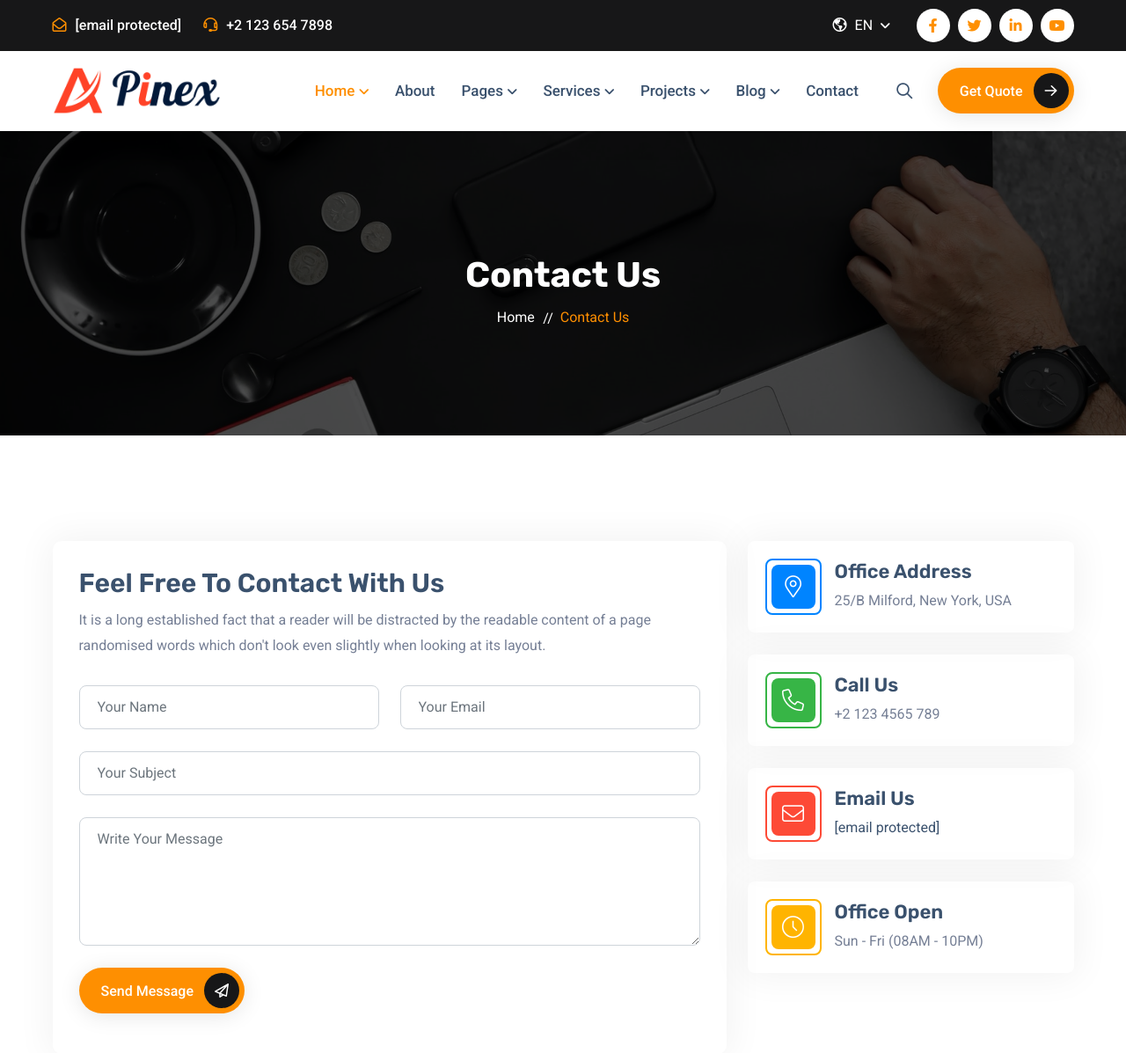
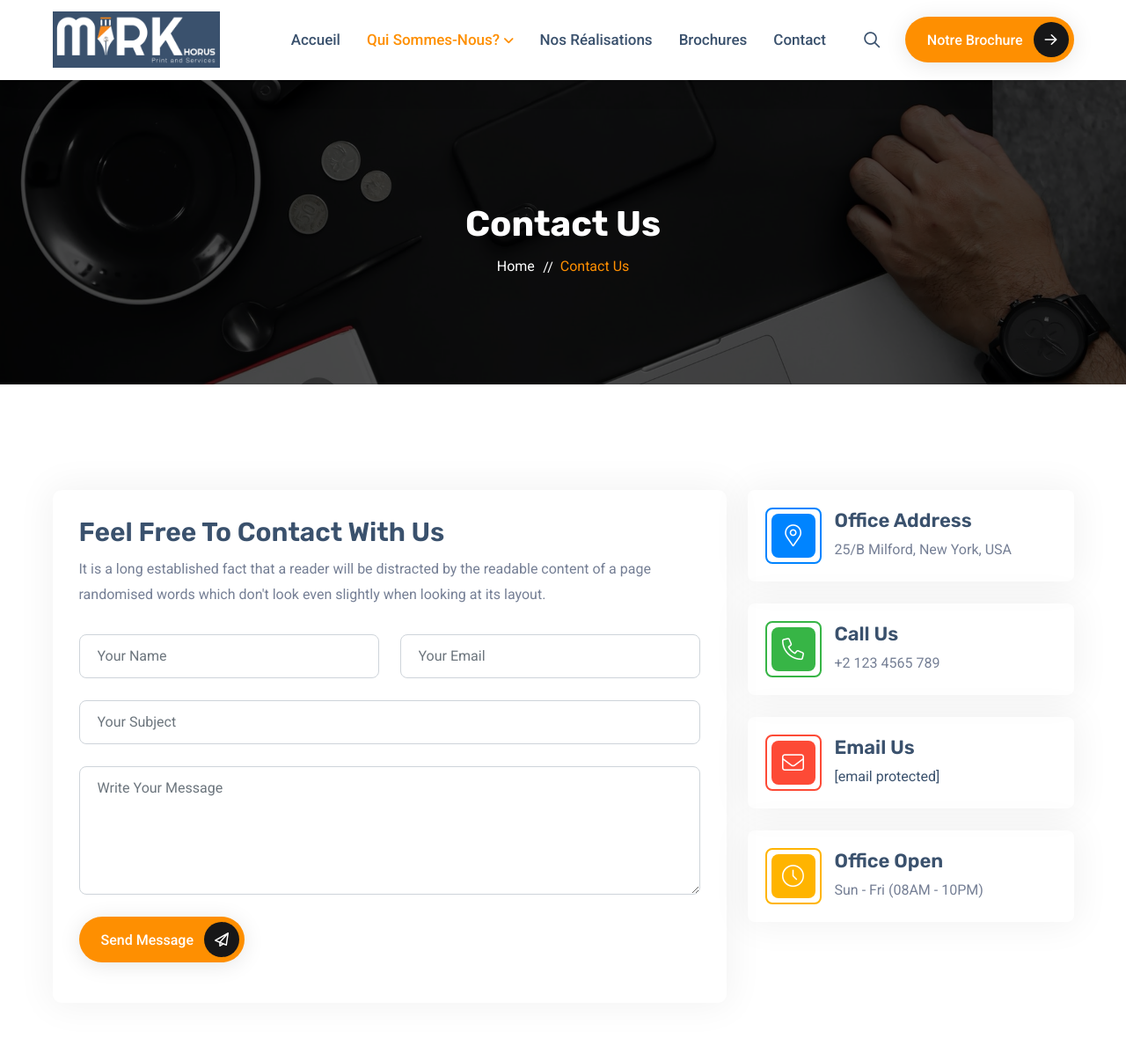
Before and after one commit to dodji05/markus, a PHP site: page /contact.html in a window 1280 px wide. Shown: the top 1197 px of the page at 88% size. Run offline with PHP 8.4, Linux system fonts and the light colour scheme; some libraries are stand-ins or nearby versions.

Commit message:
composer

```diff
--- a/assets/css/style.css
+++ b/assets/css/style.css
@@ -1106,7 +1106,8 @@ button.navbar-toggler:focus {
 }
 
 .hero-single {
-    background: #171718;
+    /*background: #171718;*/
+    background: #e9e8e8;
     padding-top: 120px;
     padding-bottom: 120px;
     background-position: center !important;
@@ -1150,8 +1151,9 @@ button.navbar-toggler:focus {
     color: #FE8F01;
     font-size: 25px;
     position: relative;
-    text-transform: capitalize;
-    font-family: pacifico, cursive
+    /*text-transform: capitalize;*/
+    /*font-family: pacifico, cursive*/
+    font-family:  'neotech-regular', sans-serif;
 }
 
 .hero-single .hero-content p {
@@ -3890,3 +3892,9 @@ body.rtl-mode .price-wrapper {
 .home-3 .theme-btn:hover i {
     background: #FE8F01
 }
+
+.sliders {
+    padding-top: 4rem;
+    padding-bottom: 4rem;
+    background: #5c636a;
+}
--- a/contact.html
+++ b/contact.html
@@ -1,7 +1,6 @@
 <!DOCTYPE html>
 <html lang="en">
 
-<!-- Mirrored from live.themewild.com/pinex/contact.html by HTTrack Website Copier/3.x [XR&CO'2014], Tue, 29 Nov 2022 06:08:03 GMT -->
 <head>
 
     <meta charset="UTF-8">
@@ -10,7 +9,7 @@
     <meta name="description" content="">
     <meta name="keywords" content="">
 
-<title>Pinex - Printing Services Company HTML5 Template</title>
+    <title>Mark Horus - Impression & communication</title>
 
     <link rel="icon" type="image/x-icon" href="assets/img/logo/favicon.png">
 
@@ -23,137 +22,51 @@
 </head>
 <body>
 
-<div class="preloader">
-<div class="loader"></div>
-</div>
+<!--<div class="preloader">-->
+<!--    <div class="loader"></div>-->
+<!--</div>-->
 
 
-<header class="header">
-
-<div class="header-top">
-<div class="container">
-<div class="header-top-wrapper">
-<div class="header-top-left">
-<div class="header-top-contact">
-<ul>
-<li><a href="https://live.themewild.com/cdn-cgi/l/email-protection#bad3d4dcd5fadfc2dbd7cad6df94d9d5d7"><i class="far fa-envelope-open"></i><span class="__cf_email__" data-cfemail="4c25222a230c29342d213c2029622f2321">[email&#160;protected]</span></a></li>
-<li><a href="tel:+21236547898"><i class="far fa-headset"></i>+2 123 654 7898</a></li>
-</ul>
-</div>
-</div>
-<div class="header-top-right">
-<div class="header-top-lang">
-<div class="dropdown">
-<button class="dropdown-toggle" type="button" id="lang" data-bs-toggle="dropdown" aria-expanded="false">
-<i class="far fa-globe-americas"></i>EN
-</button>
-<ul class="dropdown-menu" aria-labelledby="lang">
-<li>
-<a class="dropdown-item" href="#">
-<img src="assets/img/lang/english.png" alt=""> English
-</a>
-</li>
-<li>
-<a class="dropdown-item" href="#">
-<img src="assets/img/lang/germany.png" alt=""> Germany
-</a>
-</li>
-<li>
-<a class="dropdown-item" href="#">
-<img src="assets/img/lang/portugues.png" alt=""> Português
-</a>
-</li>
-</ul>
-</div>
-</div>
-<div class="header-top-social">
-<a href="#"><i class="fab fa-facebook-f"></i></a>
-<a href="#"><i class="fab fa-twitter"></i></a>
-<a href="#"><i class="fab fa-linkedin-in"></i></a>
-<a href="#"><i class="fab fa-youtube"></i></a>
-</div>
-</div>
-</div>
-</div>
-</div>
+<header class="home-2 header">
     <div class="main-navigation">
         <nav class="navbar navbar-expand-lg">
             <div class="container">
                 <a class="navbar-brand" href="index.html">
-<img src="assets/img/logo/logo.png" alt="logo">
+                    <img src="assets/img/logo/logo_matkHorus.png" alt="Mark horus">
                 </a>
                 <div class="mobile-menu-right">
                     <div class="mobile-menu-list">
                         <a href="#" class="mobile-menu-link search-box-outer"><i class="far fa-search"></i></a>
                     </div>
-<button class="navbar-toggler" type="button" data-bs-toggle="collapse" data-bs-target="#main_nav" aria-expanded="false" aria-label="Toggle navigation">
+                    <button class="navbar-toggler" type="button" data-bs-toggle="collapse" data-bs-target="#main_nav"
+                            aria-expanded="false" aria-label="Toggle navigation">
                         <span class="navbar-toggler-icon"><i class="far fa-stream"></i></span>
                     </button>
                 </div>
                 <div class="collapse navbar-collapse" id="main_nav">
                     <ul class="navbar-nav">
+                        <li class="nav-item"><a class="nav-link" href="about.html">Accueil</a></li>
                         <li class="nav-item dropdown">
-<a class="nav-link dropdown-toggle active" href="#" data-bs-toggle="dropdown">Home</a>
+                            <a class="nav-link dropdown-toggle active" href="#" data-bs-toggle="dropdown">Qui
+                                sommes-nous?</a>
                             <ul class="dropdown-menu fade-up">
-<li><a class="dropdown-item" href="index.html">Home Page 01</a></li>
-<li><a class="dropdown-item" href="index-2.html">Home Page 02</a></li>
-<li><a class="dropdown-item" href="index-3.html">Home Page 03</a></li>
+                                <li><a class="dropdown-item" href="about.html">A propos</a></li>
+                                <li><a class="dropdown-item" href="about.html">Notre mission</a></li>
+                                <li><a class="dropdown-item" href="about.html">Notre vision</a></li>
+                                <li><a class="dropdown-item" href="about.html">Nos valeurs</a></li>
                             </ul>
                         </li>
-<li class="nav-item"><a class="nav-link" href="about.html">About</a></li>
-<li class="nav-item dropdown">
-<a class="nav-link dropdown-toggle" href="#" data-bs-toggle="dropdown">Pages</a>
-<ul class="dropdown-menu fade-up">
-<li><a class="dropdown-item" href="about.html">About Us</a></li>
-<li><a class="dropdown-item" href="team.html">Team Members</a></li>
-<li><a class="dropdown-item" href="pricing.html">Pricing Plan</a></li>
-<li><a class="dropdown-item" href="testimonial.html">Testimonials</a></li>
-<li><a class="dropdown-item" href="faq.html">Faq</a></li>
-<li class="dropdown-submenu">
-<a class="dropdown-item dropdown-toggle" href="#">Account</a>
-<ul class="dropdown-menu">
-<li><a class="dropdown-item" href="login.html">Login</a></li>
-<li><a class="dropdown-item" href="register.html">Register</a></li>
-<li><a class="dropdown-item" href="forgot-password.html">Forgot Password</a>
-</li>
-</ul>
-</li>
-<li><a class="dropdown-item" href="contact.html">Contact Us</a></li>
-<li><a class="dropdown-item" href="404.html">404 Error</a></li>
-<li><a class="dropdown-item" href="coming-soon.html">Coming Soon</a></li>
-<li><a class="dropdown-item" href="terms.html">Terms Of Service</a></li>
-<li><a class="dropdown-item" href="privacy.html">Privacy Policy</a></li>
-</ul>
-</li>
-<li class="nav-item dropdown">
-<a class="nav-link dropdown-toggle" href="#" data-bs-toggle="dropdown">Services</a>
-<ul class="dropdown-menu fade-up">
-<li><a class="dropdown-item" href="service.html">Services</a></li>
-<li><a class="dropdown-item" href="service-single.html">Service Single</a></li>
-</ul>
-</li>
-<li class="nav-item dropdown">
-<a class="nav-link dropdown-toggle" href="#" data-bs-toggle="dropdown">Projects</a>
-<ul class="dropdown-menu fade-up">
-<li><a class="dropdown-item" href="project.html">Projects</a></li>
-<li><a class="dropdown-item" href="project-single.html">Project Single</a></li>
-</ul>
-</li>
-<li class="nav-item dropdown">
-<a class="nav-link dropdown-toggle" href="#" data-bs-toggle="dropdown">Blog</a>
-<ul class="dropdown-menu fade-up">
-<li><a class="dropdown-item" href="blog.html">Blog</a></li>
-<li><a class="dropdown-item" href="blog-single.html">Blog Single</a></li>
-</ul>
-</li>
+                        <li class="nav-item"><a class="nav-link" href="about.html">Nos réalisations</a></li>
+                        <li class="nav-item"><a class="nav-link" href="about.html">Brochures</a></li>
                         <li class="nav-item"><a class="nav-link" href="contact.html">Contact</a></li>
+
                     </ul>
                     <div class="header-nav-right">
                         <div class="header-nav-search">
                             <a href="#" class="header-nav-link search-box-outer"><i class="far fa-search"></i></a>
                         </div>
                         <div class="header-btn">
-<a href="#" class="theme-btn">Get Quote <i class="far fa-arrow-right"></i></a>
+                            <a href="#" class="theme-btn">Notre brochure <i class="far fa-arrow-right"></i></a>
                         </div>
                     </div>
                 </div>
@@ -161,7 +74,6 @@
         </nav>
     </div>
 </header>
-
 
 <div class="search-popup">
     <button class="close-search"><span class="far fa-times"></span></button>
@@ -195,26 +107,32 @@
                             <div class="contact-form-header">
                                 <h2>Feel Free To Contact With Us</h2>
                                 <p>It is a long established fact that a reader will be distracted by the readable
-content of a page randomised words which don't look even slightly when looking at its layout. </p>
+                                    content of a page randomised words which don't look even slightly when looking at
+                                    its layout. </p>
                             </div>
-<form method="post" action="https://live.themewild.com/pinex/assets/php/contact.php" id="contact-form">
+                            <form method="post" action="https://live.themewild.com/pinex/assets/php/contact.php"
+                                  id="contact-form">
                                 <div class="row">
                                     <div class="col-md-6">
                                         <div class="form-group">
-<input type="text" class="form-control" name="name" placeholder="Your Name" required>
+                                            <input type="text" class="form-control" name="name" placeholder="Your Name"
+                                                   required>
                                         </div>
                                     </div>
                                     <div class="col-md-6">
                                         <div class="form-group">
-<input type="email" class="form-control" name="email" placeholder="Your Email" required>
+                                            <input type="email" class="form-control" name="email"
+                                                   placeholder="Your Email" required>
                                         </div>
                                     </div>
                                 </div>
                                 <div class="form-group">
-<input type="text" class="form-control" name="subject" placeholder="Your Subject" required>
+                                    <input type="text" class="form-control" name="subject" placeholder="Your Subject"
+                                           required>
                                 </div>
                                 <div class="form-group">
-<textarea name="message" cols="30" rows="5" class="form-control" placeholder="Write Your Message"></textarea>
+                                    <textarea name="message" cols="30" rows="5" class="form-control"
+                                              placeholder="Write Your Message"></textarea>
                                 </div>
                                 <button type="submit" class="theme-btn">Send
                                     Message <i class="far fa-paper-plane"></i></button>
@@ -250,7 +168,9 @@ Message <i class="far fa-paper-plane"></i></button>
                                 </div>
                                 <div class="contact-info-content">
                                     <h5>Email Us</h5>
-<p><a href="https://live.themewild.com/cdn-cgi/l/email-protection" class="__cf_email__" data-cfemail="9df4f3fbf2ddf8e5fcf0edf1f8b3fef2f0">[email&#160;protected]</a></p>
+                                    <p><a href="https://live.themewild.com/cdn-cgi/l/email-protection"
+                                          class="__cf_email__" data-cfemail="9df4f3fbf2ddf8e5fcf0edf1f8b3fef2f0">[email&#160;protected]</a>
+                                    </p>
                                 </div>
                             </div>
                             <div class="contact-info">
@@ -271,7 +191,8 @@ Message <i class="far fa-paper-plane"></i></button>
 
 
     <div class="contact-map">
-<iframe src="https://www.google.com/maps/embed?pb=!1m18!1m12!1m3!1d96708.34194156103!2d-74.03927096447748!3d40.759040329405195!2m3!1f0!2f0!3f0!3m2!1i1024!2i768!4f13.1!3m3!1m2!1s0x0%3A0x4a01c8df6fb3cb8!2sSolomon%20R.%20Guggenheim%20Museum!5e0!3m2!1sen!2sbd!4v1619410634508!5m2!1sen!2s" style="border:0;" allowfullscreen="" loading="lazy"></iframe>
+        <iframe src="https://www.google.com/maps/embed?pb=!1m18!1m12!1m3!1d96708.34194156103!2d-74.03927096447748!3d40.759040329405195!2m3!1f0!2f0!3f0!3m2!1i1024!2i768!4f13.1!3m3!1m2!1s0x0%3A0x4a01c8df6fb3cb8!2sSolomon%20R.%20Guggenheim%20Museum!5e0!3m2!1sen!2sbd!4v1619410634508!5m2!1sen!2s"
+                style="border:0;" allowfullscreen="" loading="lazy"></iframe>
     </div>
 </main>
 
@@ -282,42 +203,46 @@ Message <i class="far fa-paper-plane"></i></button>
                 <div class="col-md-6 col-lg-4">
                     <div class="footer-widget-box about-us">
                         <a href="#" class="footer-logo">
-<img src="assets/img/logo/logo-light.png" alt="">
+                            <img src="assets/img/logo/logo_matkHorus.png" alt="">
                         </a>
                         <p class="mb-3">
-We are many variations of passages available but the majority have suffered alteration
-in some form by injected humour words believable.
+                            Mark Horus Sarl est une agence spécialisée dans les produits et services de communication et
+                            d'impression nunérique et offset.
+
                         </p>
                         <ul class="footer-contact">
-<li><a href="tel:+21236547898"><i class="far fa-phone"></i>+2 123 654 7898</a></li>
-<li><i class="far fa-map-marker-alt"></i>25/B Milford Road, New York</li>
-<li><a href="https://live.themewild.com/cdn-cgi/l/email-protection#5c35323a331c39243d312c3039723f3331"><i class="far fa-envelope"></i><span class="__cf_email__" data-cfemail="fa93949c95ba9f829b978a969fd4999597">[email&#160;protected]</span></a></li>
+                            <li><a href="tel:+21236547898"><i class="far fa-phone"></i>61 13 14 74 / 90 25 82 31</a>
+                            </li>
+                            <li><i class="far fa-map-marker-alt"></i>Cotonou , Qtier Kindonou , Rue 2232 , Maison LEKE
+                            </li>
+                            <li><i class="far fa-envelope"></i>imprimerie@markhorus.com
+                            </li>
                         </ul>
                     </div>
                 </div>
                 <div class="col-md-6 col-lg-2">
                     <div class="footer-widget-box list">
-<h4 class="footer-widget-title">Quick Links</h4>
+                        <h4 class="footer-widget-title">Liens rapides</h4>
                         <ul class="footer-list">
-<li><a href="#"><i class="fas fa-caret-right"></i> About Us</a></li>
+                            <li><a href="#"><i class="fas fa-caret-right"></i> Qui sommes-nous?</a></li>
                             <li><a href="#"><i class="fas fa-caret-right"></i> FAQ's</a></li>
-<li><a href="#"><i class="fas fa-caret-right"></i> Terms Of Service</a></li>
-<li><a href="#"><i class="fas fa-caret-right"></i> Privacy policy</a></li>
-<li><a href="#"><i class="fas fa-caret-right"></i> Our Services</a></li>
-<li><a href="#"><i class="fas fa-caret-right"></i> Latest Blog</a></li>
+                            <li><a href="#"><i class="fas fa-caret-right"></i> Politique de confidentialite</a></li>
+                            <li><a href="#"><i class="fas fa-caret-right"></i> Conditions générales de vente</a></li>
+                            <li><a href="#"><i class="fas fa-caret-right"></i> Nos services</a></li>
+                            <!--                            <li><a href="#"><i class="fas fa-caret-right"></i> Latest Blog</a></li>-->
                         </ul>
                     </div>
                 </div>
                 <div class="col-md-6 col-lg-3">
                     <div class="footer-widget-box list">
-<h4 class="footer-widget-title">Our Services</h4>
+                        <h4 class="footer-widget-title">Nos solutions</h4>
                         <ul class="footer-list">
-<li><a href="#"><i class="fas fa-caret-right"></i> Offset Printing</a></li>
-<li><a href="#"><i class="fas fa-caret-right"></i> Business Card</a></li>
-<li><a href="#"><i class="fas fa-caret-right"></i> Design & Branding</a></li>
-<li><a href="#"><i class="fas fa-caret-right"></i> 3D Design & Printing</a></li>
-<li><a href="#"><i class="fas fa-caret-right"></i> Mug Printing</a></li>
-<li><a href="#"><i class="fas fa-caret-right"></i> T-Shirt Printing</a></li>
+                            <li><a href="#"><i class="fas fa-caret-right"></i> Pre presse</a></li>
+                            <li><a href="#"><i class="fas fa-caret-right"></i> Impression num"riue</a></li>
+                            <li><a href="#"><i class="fas fa-caret-right"></i>Faconnage</a></li>
+                            <!--                            <li><a href="#"><i class="fas fa-caret-right"></i> 3D Design & Printing</a></li>-->
+                            <!--                            <li><a href="#"><i class="fas fa-caret-right"></i> Mug Printing</a></li>-->
+                            <!--                            <li><a href="#"><i class="fas fa-caret-right"></i> T-Shirt Printing</a></li>-->
                         </ul>
                     </div>
                 </div>
@@ -325,12 +250,12 @@ in some form by injected humour words believable.
                     <div class="footer-widget-box list">
                         <h4 class="footer-widget-title">Newsletter</h4>
                         <div class="footer-newsletter">
-<p>Subscribe Our Newsletter To Get Latest Update And News</p>
+                            <p>Abonnez-vous à notre newsletter pour obtenir les dernières mises à jour et nouvelles</p>
                             <div class="subscribe-form">
                                 <form action="#">
                                     <input type="email" class="form-control" placeholder="Your Email">
                                     <button class="theme-btn" type="submit">
-<span class="far fa-envelope"></span> Subscribe Now
+                                        <span class="far fa-envelope"></span> Abonnez-vous maintenant
                                     </button>
                                 </form>
                             </div>
@@ -345,7 +270,7 @@ in some form by injected humour words believable.
             <div class="row">
                 <div class="col-md-6 align-self-center">
                     <p class="copyright-text">
-&copy; Copyright <span id="date"></span> <a href="#"> Pinex </a> All Rights Reserved.
+                        &copy; Copyright <span id="date"></span>Tous droit reserves.
                     </p>
                 </div>
                 <div class="col-md-6 align-self-center">
@@ -365,7 +290,8 @@ in some form by injected humour words believable.
 <a href="#" id="scroll-top"><i class="far fa-angle-double-up"></i></a>
 
 
-<script data-cfasync="false" src="../cdn-cgi/scripts/5c5dd728/cloudflare-static/email-decode.min.js"></script><script src="assets/js/jquery-3.6.0.min.js"></script>
+<script data-cfasync="false" src="../cdn-cgi/scripts/5c5dd728/cloudflare-static/email-decode.min.js"></script>
+<script src="assets/js/jquery-3.6.0.min.js"></script>
 <script src="assets/js/modernizr.min.js"></script>
 <script src="assets/js/bootstrap.bundle.min.js"></script>
 <script src="assets/js/imagesloaded.pkgd.min.js"></script>
```
Also changed, not shown: horus-index.html (+82 -6 lines). Lines whose indentation alone changed are shown as unchanged.
